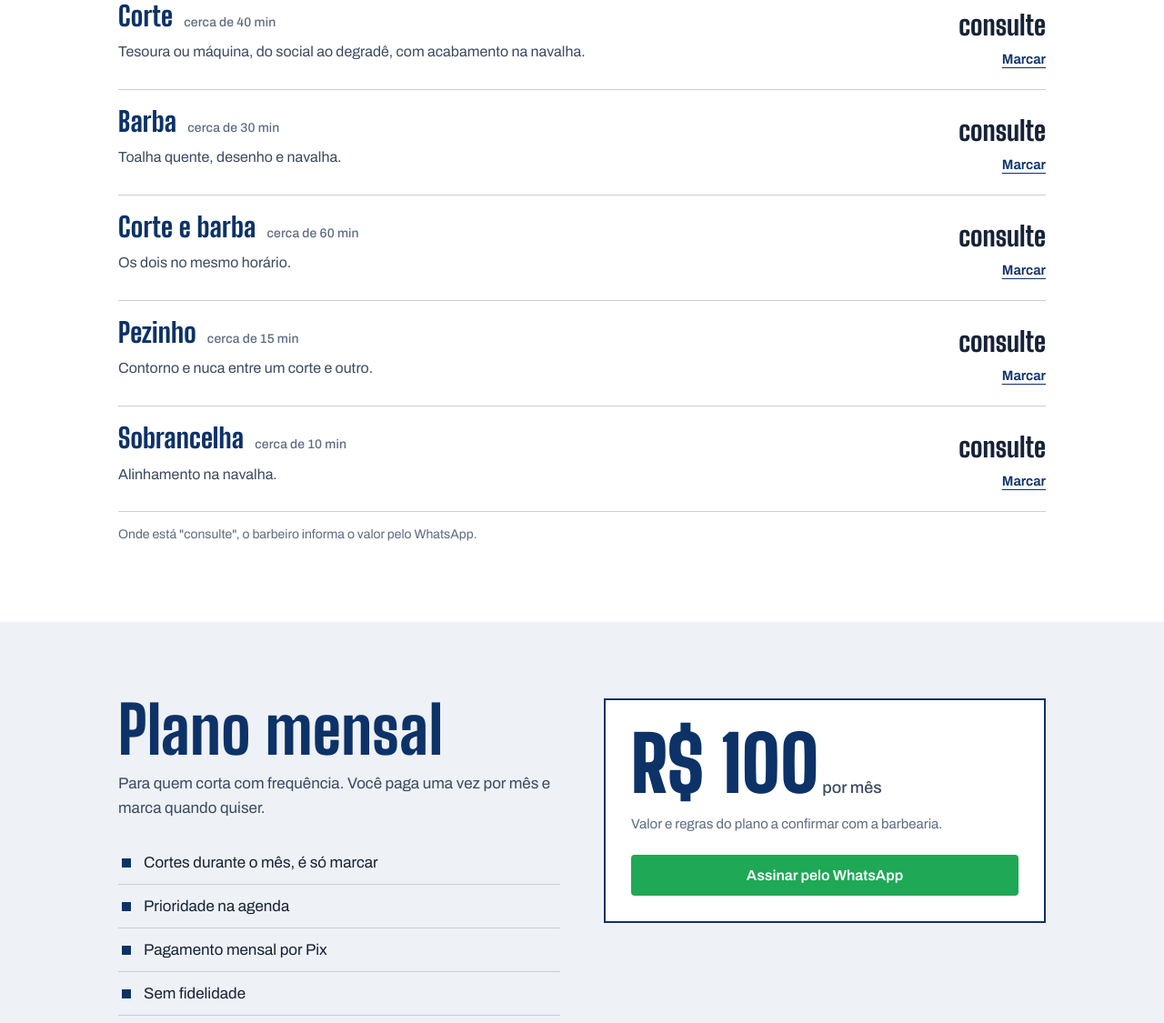
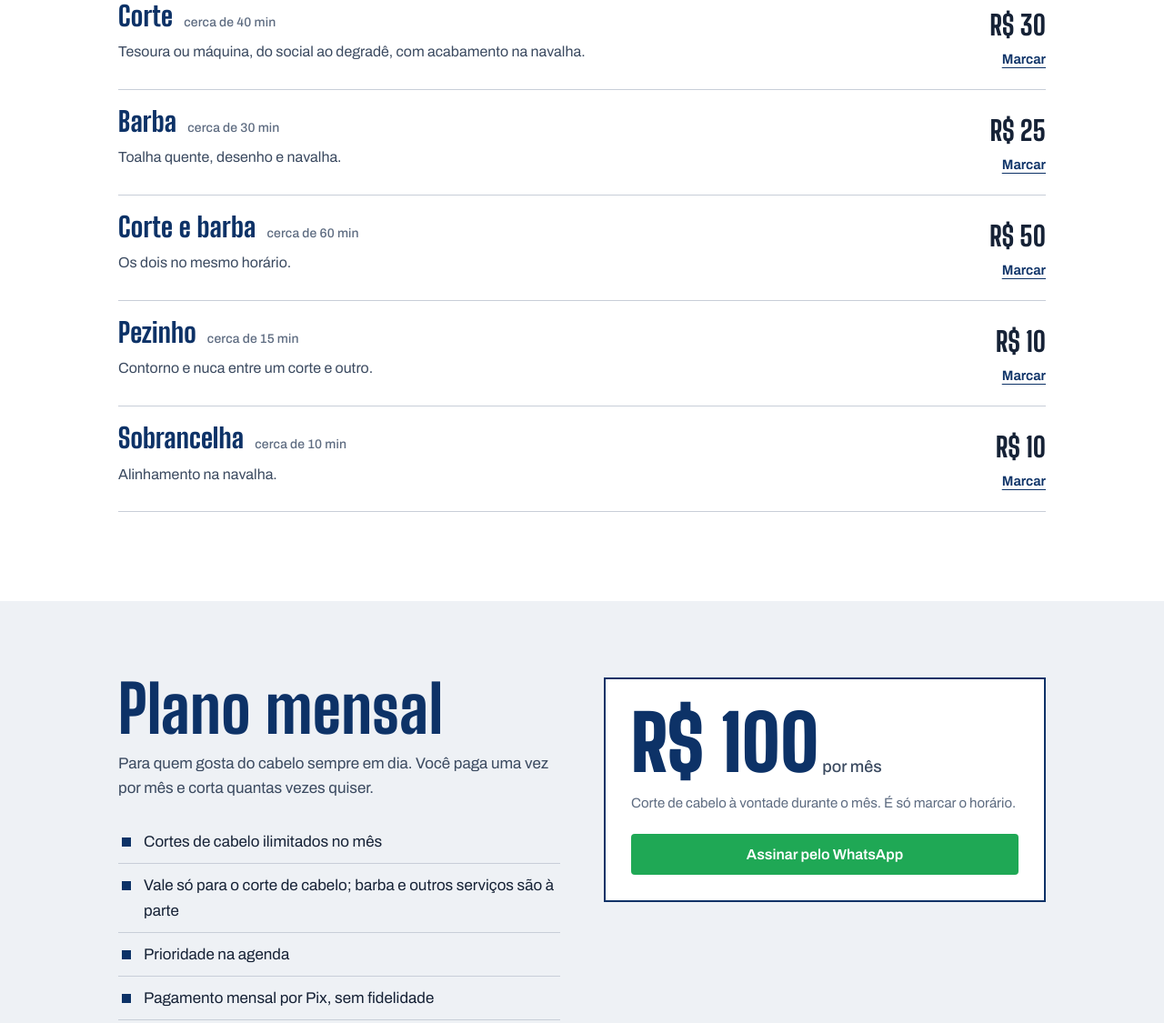
Before and after one commit to LGRSV/barbearia-aometo, a plain HTML site: page index.html in a window 1280 px wide. Shown: the part 1027-2152 px from the top of the page at 91% size. Drawn offline with Linux system fonts and the light colour scheme.

Commit message:
Preços, plano mensal ilimitado e textos finais
Co-Authored-By: Claude Opus 5.5 <noreply@anthropic.com>
Claude-Session: https://claude.ai/code/session_01786Bh4xpB8iKPeZztnvgCn

```diff
--- a/index.html
+++ b/index.html
@@ -199,7 +199,7 @@ footer a{color:#fff}
   <div class="largura">
     <div>
       <h2 class="titulo-secao">Plano mensal</h2>
-      <p class="intro">Para quem corta com frequência. Você paga uma vez por mês e marca quando quiser.</p>
+      <p class="intro">Para quem gosta do cabelo sempre em dia. Você paga uma vez por mês e corta quantas vezes quiser.</p>
       <ul id="beneficios"></ul>
     </div>
     <div class="recibo">
@@ -272,24 +272,24 @@ footer a{color:#fff}
 <script>
 /* ============ O QUE A BARBEARIA MUDA FICA AQUI ============
    preco: número em reais, ou null para mostrar "consulte".
-   Itens com "a confirmar" ainda precisam ser conferidos com o Alan. */
+*/
 const CONFIG = {
   whatsapp: "5563981267002",
-  endereco: "Clube da AOMETO, ALCSO 34, Lote 14, Palmas-TO",   // endereço da sede (aometo.com.br); confirmar se a barbearia fica no clube
+  endereco: "Clube da AOMETO, ALCSO 34, Lote 14, Palmas-TO",   // sede e clube da AOMETO
   mapa: "https://www.google.com/maps/search/?api=1&query=AOMETO%20ALCSO%2034%20Lote%2014%20Palmas%20TO",
   equipe: ["Alan", "Marcos"],
   servicos: [
-    {nome: "Corte", desc: "Tesoura ou máquina, do social ao degradê, com acabamento na navalha.", preco: null, min: 40},
-    {nome: "Barba", desc: "Toalha quente, desenho e navalha.", preco: null, min: 30},
-    {nome: "Corte e barba", desc: "Os dois no mesmo horário.", preco: null, min: 60},
-    {nome: "Pezinho", desc: "Contorno e nuca entre um corte e outro.", preco: null, min: 15},
-    {nome: "Sobrancelha", desc: "Alinhamento na navalha.", preco: null, min: 10}
+    {nome: "Corte", desc: "Tesoura ou máquina, do social ao degradê, com acabamento na navalha.", preco: 30, min: 40},
+    {nome: "Barba", desc: "Toalha quente, desenho e navalha.", preco: 25, min: 30},
+    {nome: "Corte e barba", desc: "Os dois no mesmo horário.", preco: 50, min: 60},
+    {nome: "Pezinho", desc: "Contorno e nuca entre um corte e outro.", preco: 10, min: 15},
+    {nome: "Sobrancelha", desc: "Alinhamento na navalha.", preco: 10, min: 10}
   ],
-  plano: {valor: 100, beneficios: ["Cortes durante o mês, é só marcar", "Prioridade na agenda", "Pagamento mensal por Pix", "Sem fidelidade"],
-          obs: "Valor e regras do plano a confirmar com a barbearia."},
+  plano: {valor: 100, beneficios: ["Cortes de cabelo ilimitados no mês", "Vale só para o corte de cabelo; barba e outros serviços são à parte", "Prioridade na agenda", "Pagamento mensal por Pix, sem fidelidade"],
+          obs: "Corte de cabelo à vontade durante o mês. É só marcar o horário."},
   horarios: {Segunda: ["09:00","19:00"], "Terça": ["09:00","19:00"], Quarta: ["09:00","19:00"], Quinta: ["09:00","19:00"],
              Sexta: ["09:00","19:00"], "Sábado": ["08:00","17:00"], Domingo: null},
-  horarioObs: "Horários a confirmar. Na dúvida, chame no WhatsApp antes de ir."
+  horarioObs: "Em feriados o horário pode mudar. Na dúvida, chame no WhatsApp antes de ir."
 };
 /* ========================================================== */
 
```
Also changed, not shown: previa-celular-inteira.png, previa-chat.png, 1 other file.
